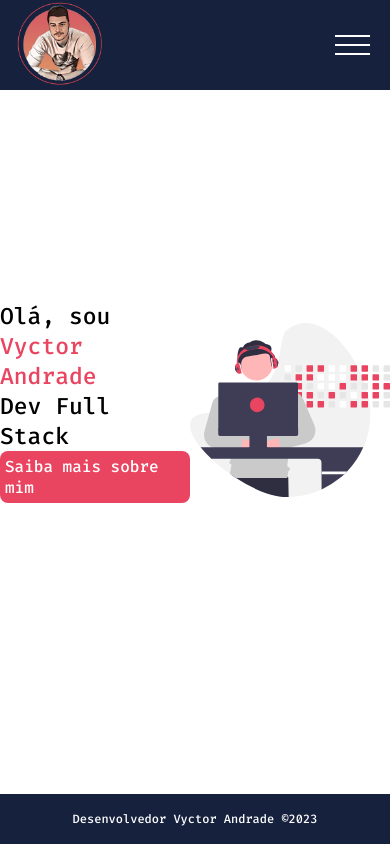
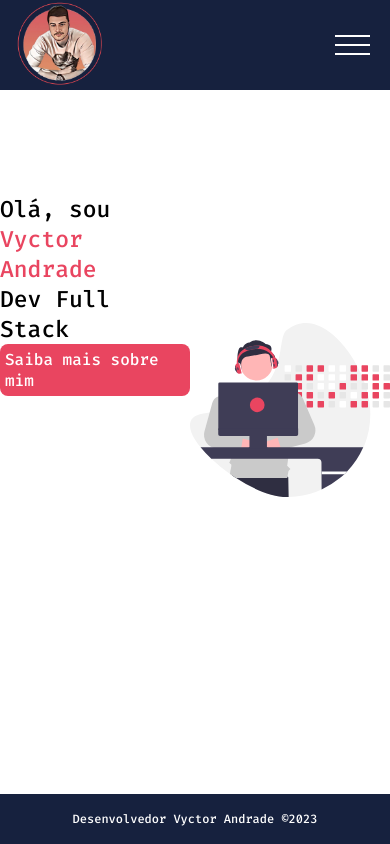
Before and after one commit to vyctorandrade/portfolio, a React (Vite) app: page / in a window 390 px wide. Built offline with nearby package versions, Linux system fonts and the light colour scheme.

Commit message:
Update Home.module.css

```diff
--- a/src/pages/Home/Home.module.css
+++ b/src/pages/Home/Home.module.css
@@ -80,7 +80,7 @@
 
 
     .home p{
-
+        margin-bottom: 230px;
 
         font-size: 23px;
 
```
